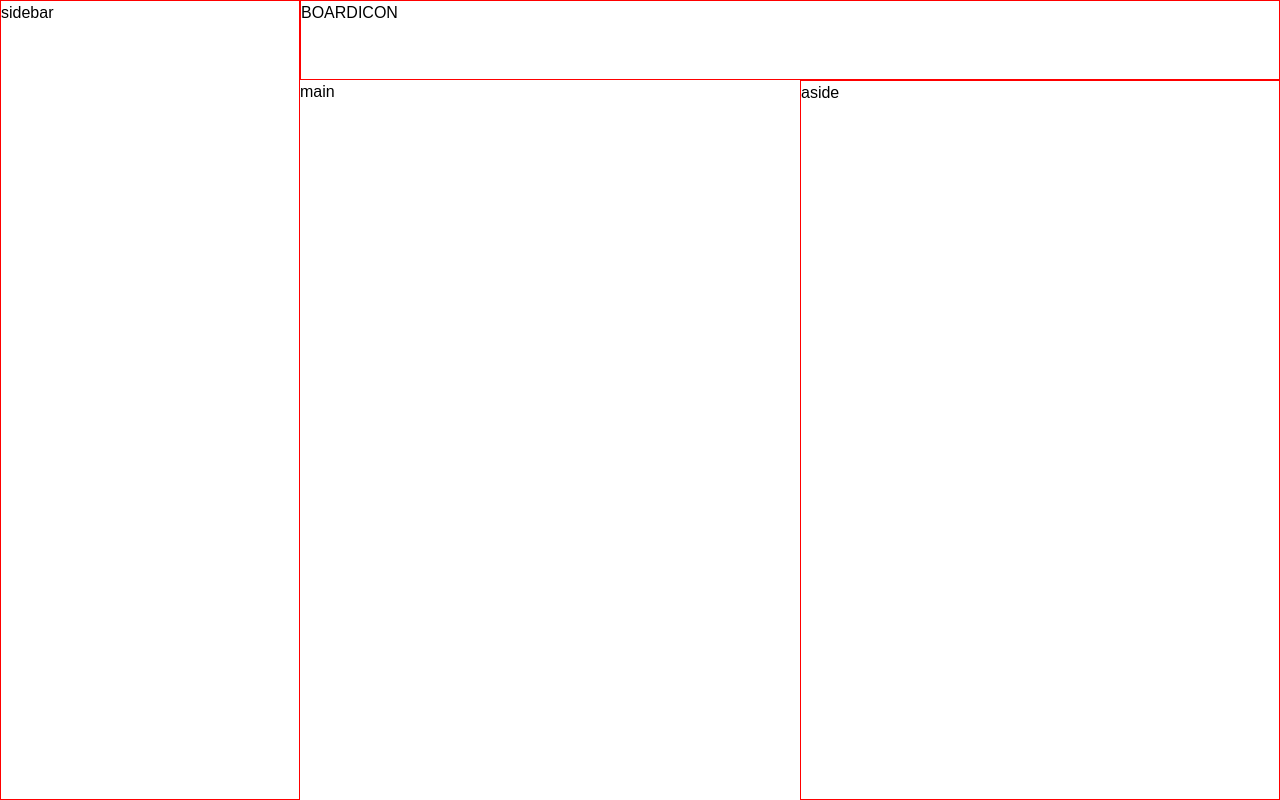
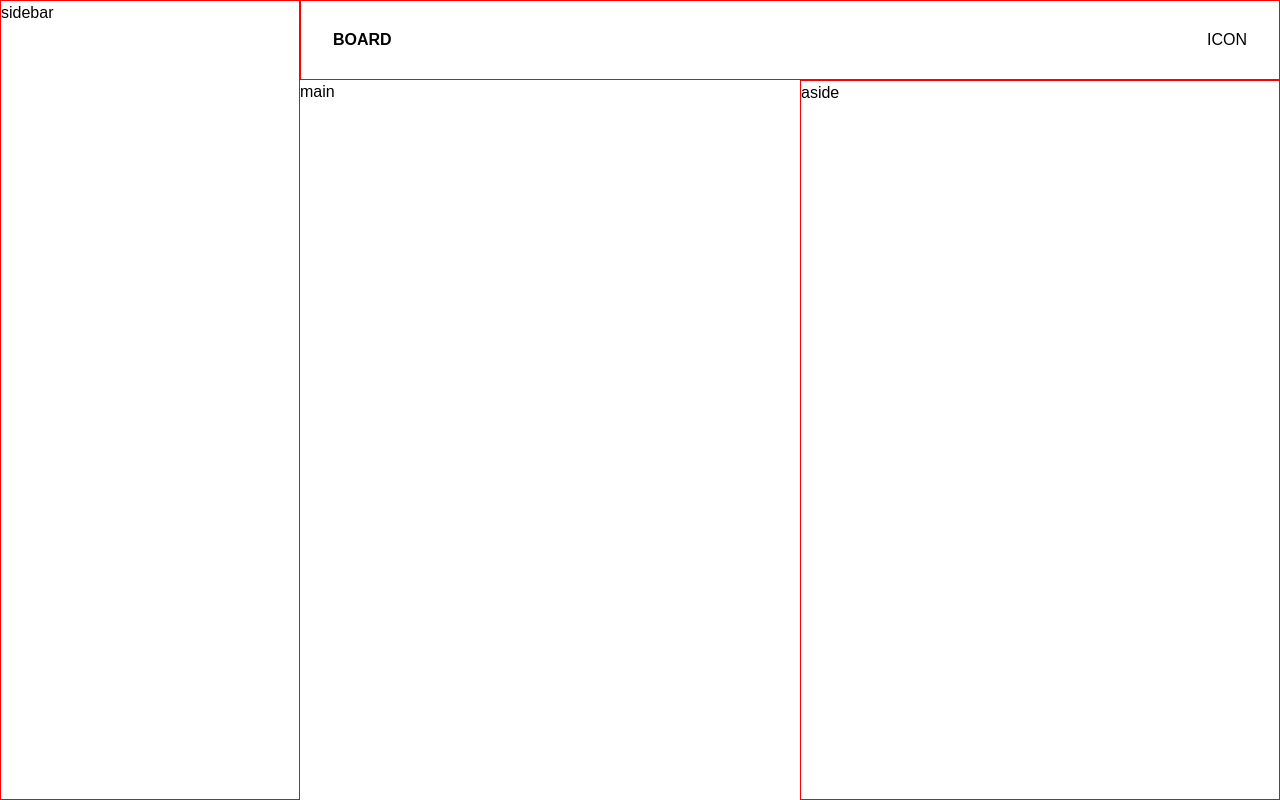
Before and after one commit to tsCalm/d-task-vue3, a Vue app: page / in a window 1280 px wide. Built offline with nearby package versions, Linux system fonts and the light colour scheme.

Commit message:
update: Header component

```diff
--- a/src/components/Header.vue
+++ b/src/components/Header.vue
@@ -1,18 +1,24 @@
 <template>
   <header id="header">
-    <div class="header__title">BOARD</div>
-    <div class="header__option">ICON</div>
+    <div class="title">BOARD</div>
+    <div class="option">ICON</div>
   </header>
 </template>
 
 <script setup lang="ts"></script>
-<style scoped>
+<style lang="scss" scoped>
 #header {
   width: 100%;
   height: 100%;
   max-height: 80px;
+  padding: 16px 32px;
   border: 1px solid red;
   display: flex;
-  /* justify-content: space-around; */
+  align-items: center;
+  justify-content: space-between;
+  & .title {
+    font-size: 16;
+    font-weight: bold;
+  }
 }
 </style>
```
